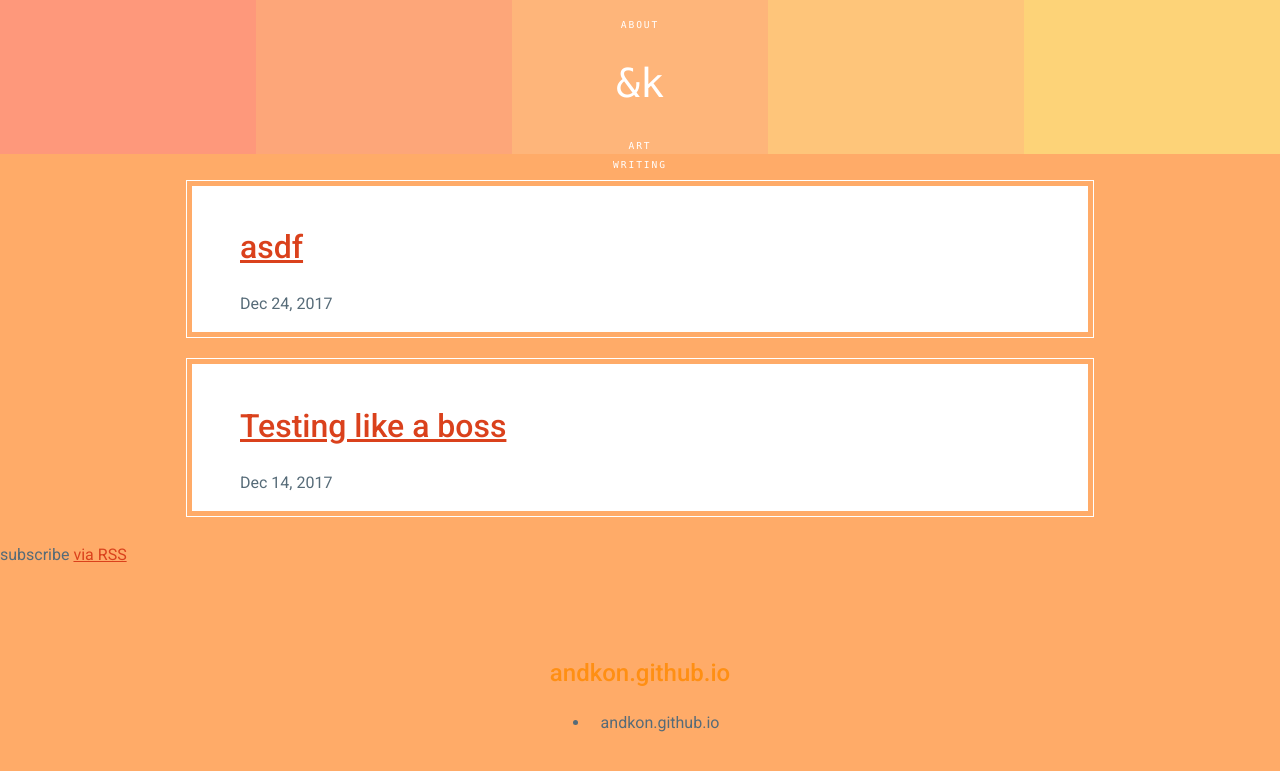
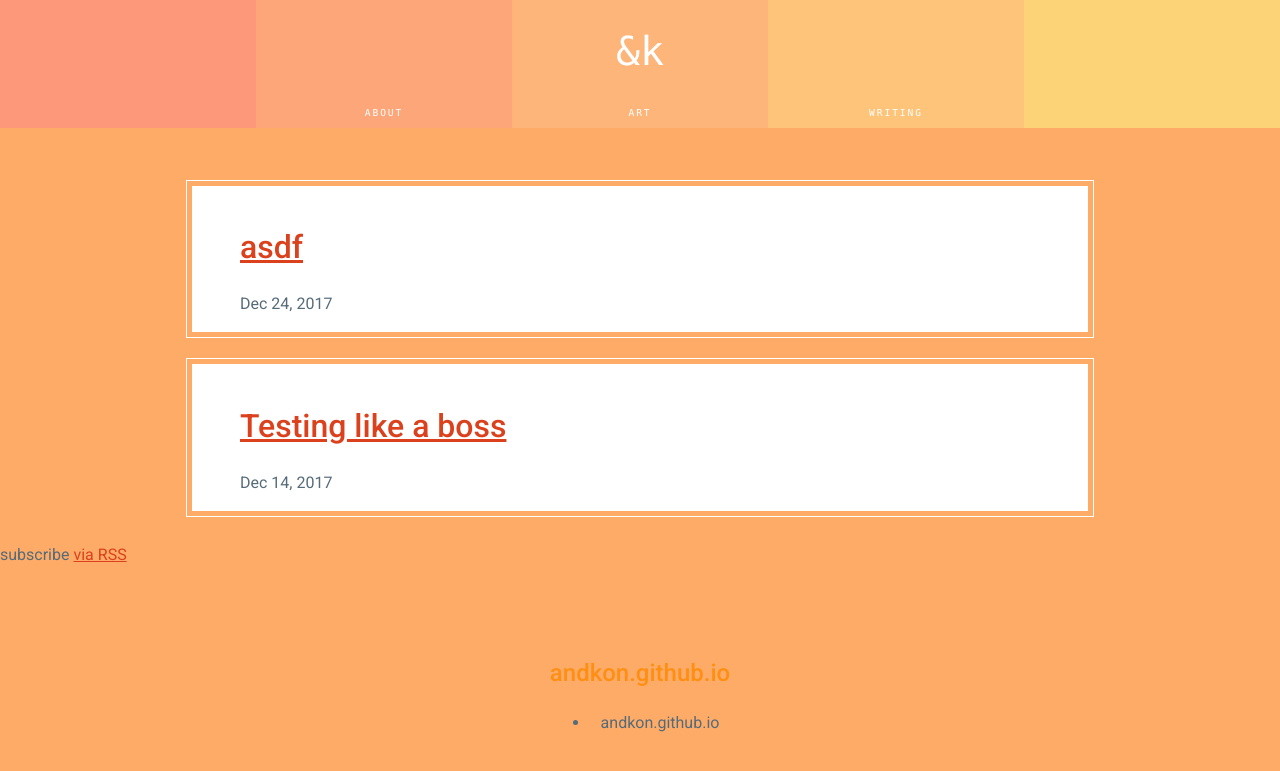
Before and after one commit to andkon/andkon.github.io, a Jekyll site: the page built from index.md, in a window 1280 px wide. Shown: the top 771 px of the page. Built offline with Jekyll 4.4.1, drawn with Linux system fonts in a browser that asks for light colours.

Commit message:
Looks good enough for now

```diff
--- a/_includes/header.html
+++ b/_includes/header.html
@@ -1,19 +1,15 @@
-<header class="home-header">
-      <div class=home-header-wrapper>
-        <div class="home-header-1"></div>
-        <div class="home-header-2">
-          <a href="https://twitter.com/andknf">about</a>
+<header class="home-header-wrapper">
+  <div class="home-header"></div>
+  <div class="home-header">
+    <div><a href="https://twitter.com/andknf">about</a></div>
+
   </div>
-        <div class="home-header-3">
+  <div class="home-header">
     <h1>&k</h1>
     <a href="https://twitter.com/andknf">art</a>
   </div>
-        <div class="home-header-4">
+  <div class="home-header">
     <a href="https://twitter.com/andknf">writing</a>
   </div>
-        <div class="home-header-5"></div>
-      </div>
-      <p>
-        <a href="http://jgthms.com" target="_blank">by Jeremy Thomas</a>
-      </p>
+  <div class="home-header"></div>
 </header>
--- a/assets/main.css
+++ b/assets/main.css
@@ -162,100 +162,9 @@ body {
 
 /* Header stuff */
 
-/*background: #FE987B;
-background: #FDA679;
-background: #FEB57A;
-background: #FEC57A;
-background: #FDD378;*/
-
-
-header.home-header {
-  font-family: "Menlo", "Fira Mono", monospace;
-  background-image: -webkit-gradient(linear,
-    left top,
-    right top,
-    color-stop(0, #FE987B),
-    color-stop(20%, #FE987B),
-    color-stop(20%, #FDA679),
-    color-stop(40%, #FDA679),
-    color-stop(40%, #FEB57A),
-    color-stop(60%, #FEB57A),
-    color-stop(60%, #FEC57A),
-    color-stop(80%, #FEC57A),
-    color-stop(80%, #FDD378),
-    color-stop(100%, #FDD378)
-  );
-  background-image: -webkit-linear-gradient(
-    left,
-    #FE987B,
-    #FE987B 20%,
-    #FDA679 20%,
-    #FDA679 40%,
-    #FEB57A 40%,
-    #FEB57A 60%,
-    #FEC57A 60%,
-    #FEC57A 80%,
-    #FDD378 80%,
-    #FDD378 100%
-  );
-  background-image: -moz-linear-gradient(
-    left,
-    #FE987B,
-    #FE987B 20%,
-    #FDA679 20%,
-    #FDA679 40%,
-    #FEB57A 40%,
-    #FEB57A 60%,
-    #FEC57A 60%,
-    #FEC57A 80%,
-    #FDD378 80%,
-    #FDD378 100%
-  );
-  background-image: -ms-linear-gradient(
-    left,
-    #FE987B,
-    #FE987B 20%,
-    #FDA679 20%,
-    #FDA679 40%,
-    #FEB57A 40%,
-    #FEB57A 60%,
-    #FEC57A 60%,
-    #FEC57A 80%,
-    #FDD378 80%,
-    #FDD378 100%
-  );
-  background-image: -o-linear-gradient(
-    left,
-    #FE987B,
-    #FE987B 20%,
-    #FDA679 20%,
-    #FDA679 40%,
-    #FEB57A 40%,
-    #FEB57A 60%,
-    #FEC57A 60%,
-    #FEC57A 80%,
-    #FDD378 80%,
-    #FDD378 100%
-  );
-  line-height: 1.2;
-  max-height: 8em;
-  padding: 1vw 2em;
-  text-align: center;
-}
-
-header.post-header {
-
-}
-
-#logo {
-  display: inline-block;
-  height: 120px;
-  vertical-align: top;
-  width: 120px;
-}
 
 header h1 {
-/*  font-family: "Menlo", "Fira Mono", monospace;*/
+  font-family: "Menlo", "Fira Mono", monospace;
   color: white;
   font-size: 2.5em;
   font-weight: 300;
@@ -276,6 +185,71 @@ header a:hover {
   background: #e81c4f;
   color: white;
 }
+
+
+header.home-header-wrapper {
+  font-family: "Menlo", "Fira Mono", monospace;
+  line-height: 1.2;
+  height: 8em;
+  padding: 1vw;
+  text-align: center;
+  position: relative;
+  top: 0px;
+}
+
+.home-header-wrapper > div {
+  display: inline-block;
+  width: 20%;
+  height: 8em;
+  padding: 0;
+  position: absolute;
+  top: 0px;
+}
+
+.home-header:nth-child(1) {
+  background: #FE987B;
+  left: 0%;
+}
+.home-header:nth-child(2) {
+  background: #FDA679;
+  left: 20%;
+}
+.home-header:nth-child(3) {
+  background: #FEB57A;
+  left: 40%;
+}
+.home-header:nth-child(4) {
+  background: #FEC57A;
+  left: 60%;
+}
+.home-header:nth-child(5) {
+  background: #FDD378;
+  left: 80%;
+}
+
+.home-header a {
+  margin: auto;
+  position: absolute;
+  bottom: 0px;
+  left: 0px;
+  right: 0px;
+}
+
+/*.home-header-wrapper a {
+  position: relative;
+}*/
+
+header.post-header {
+
+}
+
+#logo {
+  display: inline-block;
+  height: 120px;
+  vertical-align: top;
+  width: 120px;
+}
+
 
 /* Classes */
 
```
Lines whose indentation alone changed are shown as unchanged.
